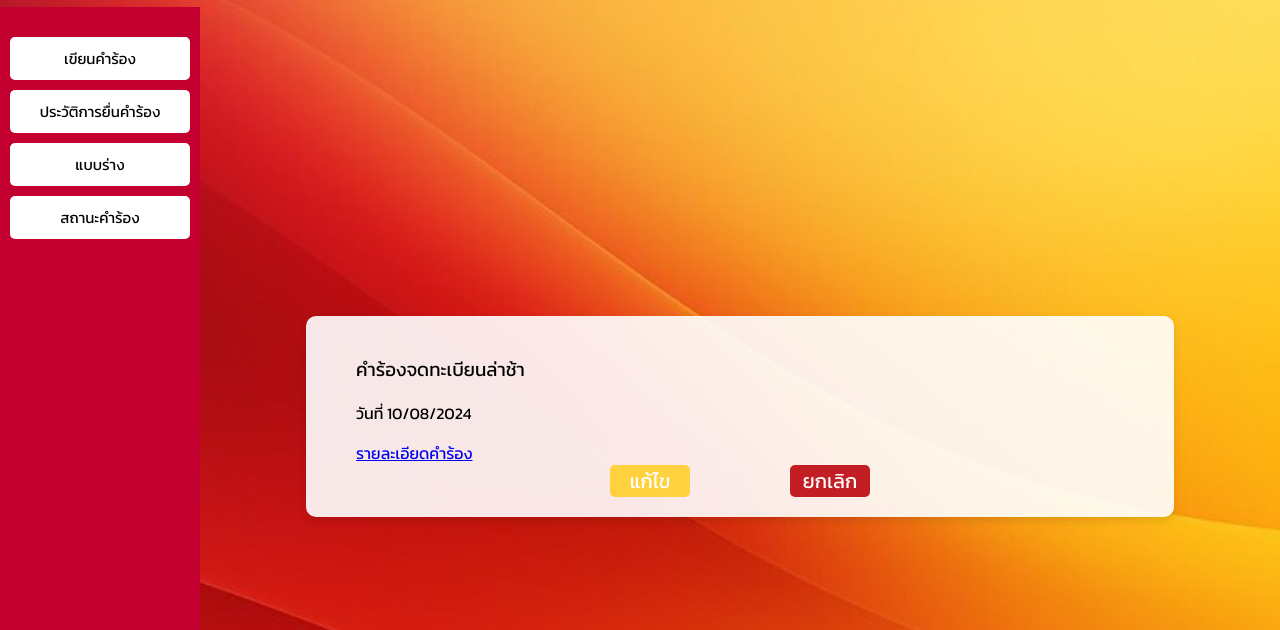
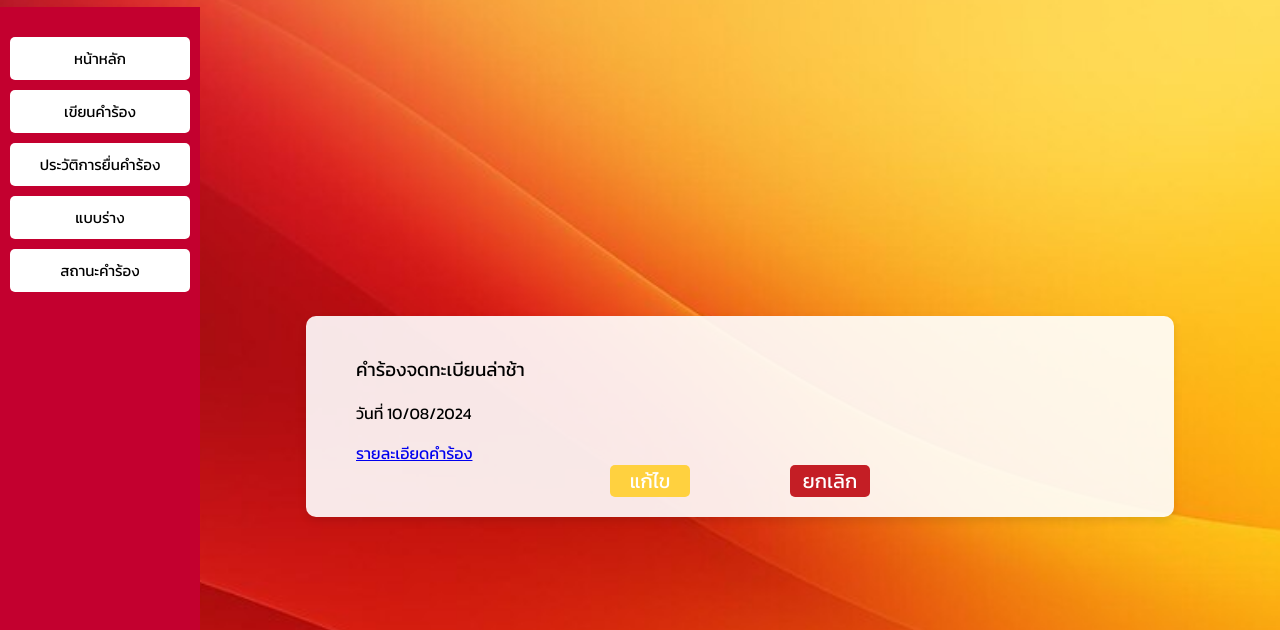
Before and after one commit to Slasherw/cs261--group2-100001, a website: page Frontend/public/html/history.html in a window 1280 px wide. Shown: the part 170-800 px from the top of the page. Drawn offline with Linux system fonts and the light colour scheme; a web font is replaced by a local one.

Commit message:
add link menu

```diff
--- a/Frontend/public/html/history.html
+++ b/Frontend/public/html/history.html
@@ -35,8 +35,9 @@
     <div id="divfornothead">
 
         <div id="menubar" class="menubar">
-            <button><a href="#">เขียนคำร้อง</a></button>
-            <button><a href="#">ประวัติการยื่นคำร้อง</a></button>
+            <button><a href="../html/lobby.html">หน้าหลัก</a></button>
+            <button><a href="../html/request.html">เขียนคำร้อง</a></button>
+            <button><a href="../html/history.html">ประวัติการยื่นคำร้อง</a></button>
             <button><a href="#">แบบร่าง</a></button>
             <button><a href="#">สถานะคำร้อง</a></button>
         </div>
```
Also changed, not shown: Frontend/public/html/lobby.html (+1 -0 lines), Frontend/public/html/request.html (+1 -1 lines).
